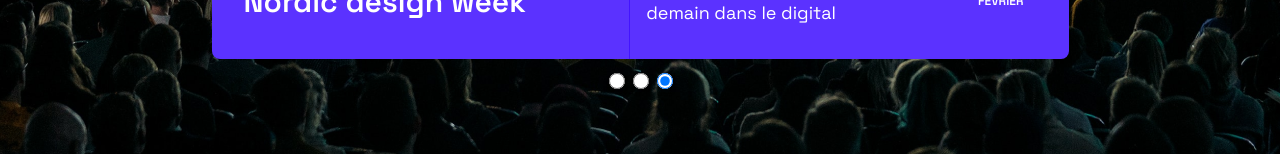
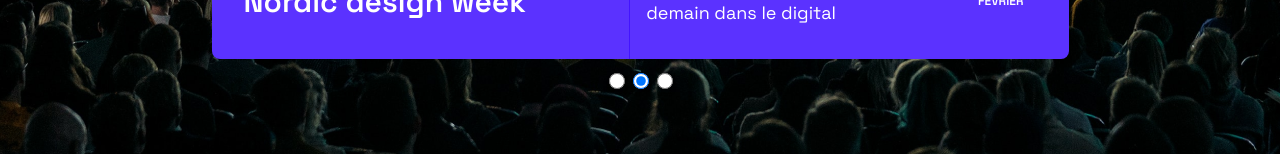
Before and after one commit to Adonis-26/09-Projet-Bis, a React (Create React App) app: page / in a window 1280 px wide. Shown: the part 512-672 px from the top of the page. Built offline with nearby package versions, Linux system fonts and the light colour scheme.

Commit message:
correction des radios du slider

```diff
--- a/src/containers/Slider/index.js
+++ b/src/containers/Slider/index.js
@@ -33,10 +33,9 @@ const Slider = () => {
 
   return (
     <div className="SlideCardList">
-      {byDateDesc?.map((event, idx) => (
-        <>
+      {byDateDesc.map((event, idx) => (
         <div
-            key={event.title}
+          key={event.id ?? event.title}
           className={`SlideCard SlideCard--${
             index === idx ? "display" : "hide"
           }`}
@@ -50,22 +49,23 @@ const Slider = () => {
             </div>
           </div>
         </div>
+      ))}
+
           <div className="SlideCard__paginationContainer">
         <div className="SlideCard__pagination">
-              {byDateDesc.map((_, radioIdx) => (
+          {byDateDesc.map((event, radioIdx) => (
             <input
-                  key={`${event.id}`}
+              key={event.id ?? radioIdx}
               type="radio"
               name="radio-button"
-                  checked={idx === radioIdx}
+              checked={index === radioIdx}
+              onChange={() => setIndex(radioIdx)}
                 />
               ))}
             </div>
           </div>
-        </>
-      ))}
         </div>
-  );
+      )
 };
 
 export default Slider;
```
Lines whose indentation alone changed are shown as unchanged.
